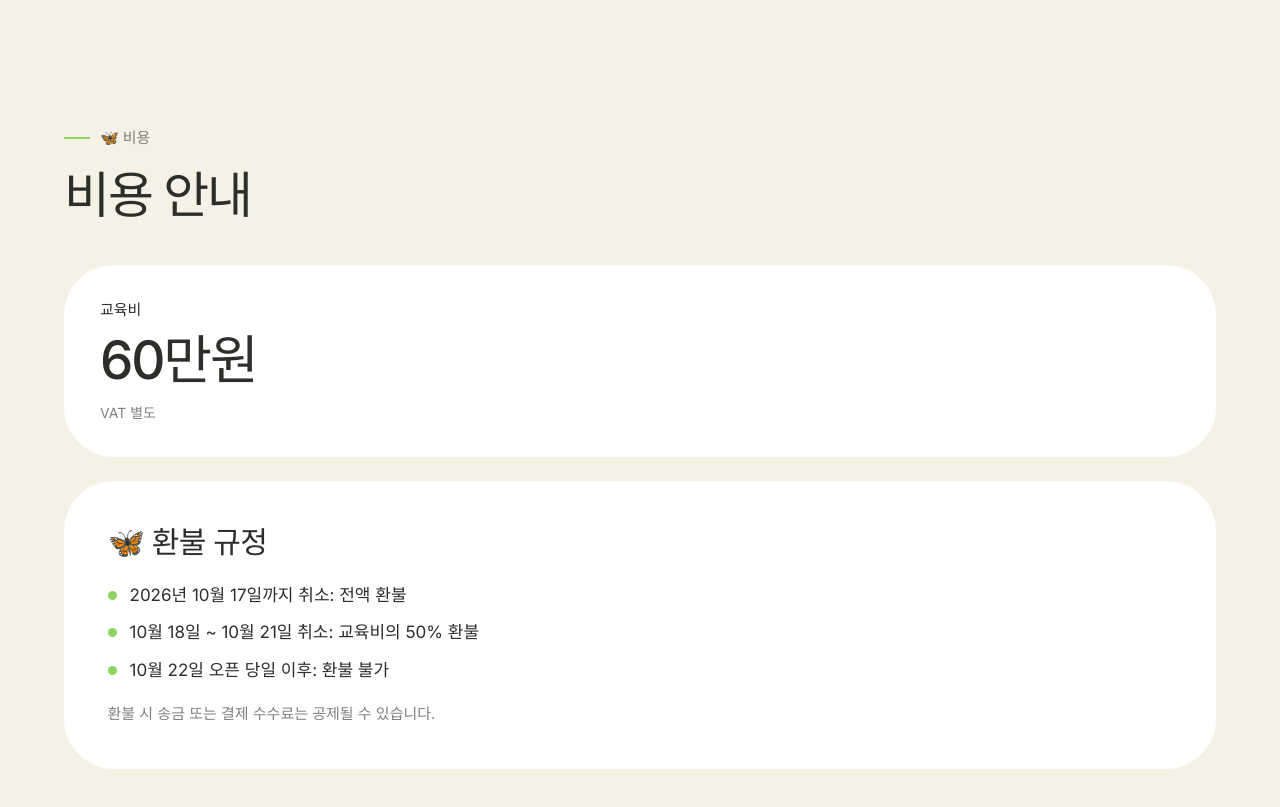
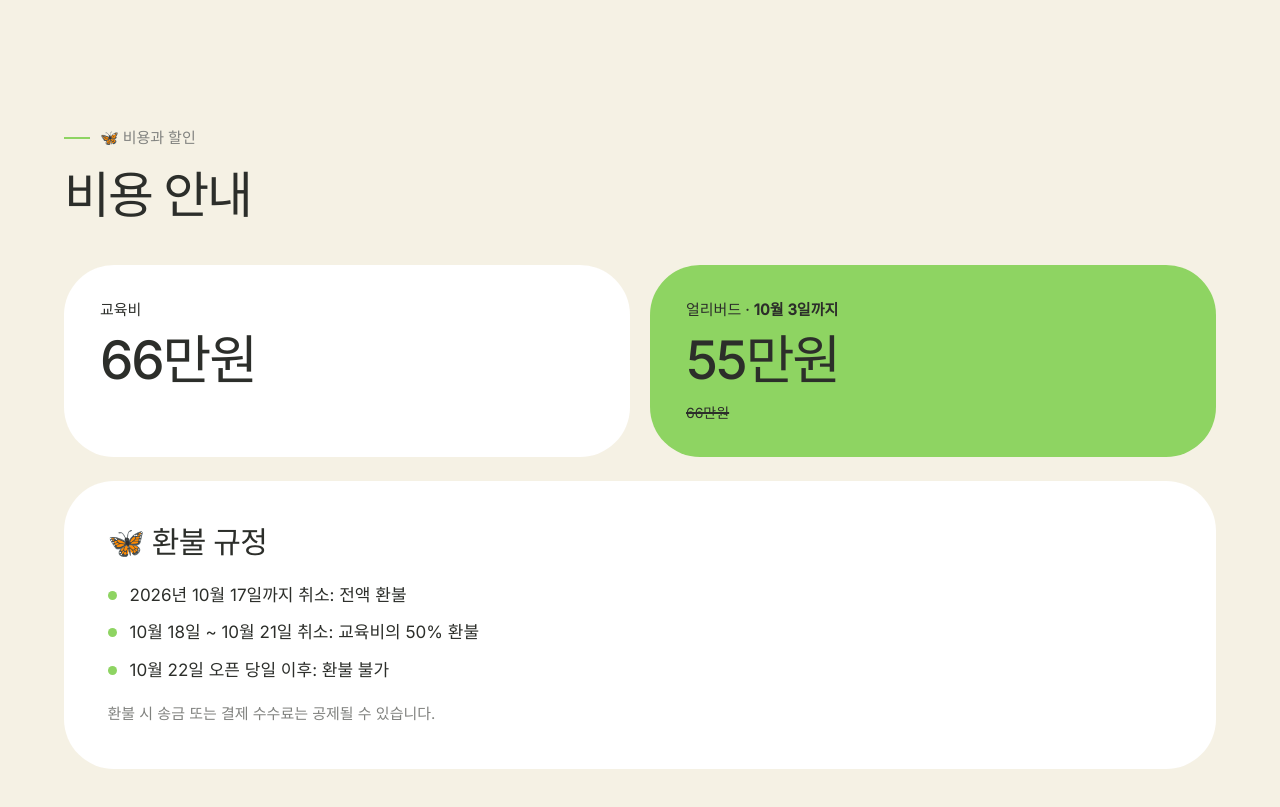
Before and after one commit to saddleppo-hub/mbsr2609, a plain HTML site: page index.html in a window 1280 px wide. Shown: the part 7100-7907 px from the top of the page. Drawn offline with Linux system fonts and the light colour scheme.

Commit message:
비용 안내 개편 — 교육비 인상, 얼리버드 신설, VAT 문구 삭제
- 교육비를 60만원에서 66만원으로 변경
- 얼리버드(10월 3일까지) 55만원 가격 박스 추가
- 'VAT 별도' 문구를 비용 섹션에서 삭제

Co-Authored-By: Claude Opus 5 <noreply@anthropic.com>

```diff
--- a/index.html
+++ b/index.html
@@ -808,14 +808,18 @@ details p{margin:14px 0 0;font-size:17px;line-height:1.6;padding-left:0;}
 <!-- ============ PRICE ============ -->
 <section class="section" id="price" aria-labelledby="price-h">
   <div class="wrap">
-    <p class="section-label">🦋 비용</p>
+    <p class="section-label">🦋 비용과 할인</p>
     <h2 class="h-md" id="price-h">비용 안내</h2>
 
     <div class="price-row" style="margin-top:40px;">
       <div class="price-box">
         <p class="k">교육비</p>
-        <p class="v">60만원</p>
-        <p class="n">VAT 별도</p>
+        <p class="v">66만원</p>
+      </div>
+      <div class="price-box price-box--early">
+        <p class="k">얼리버드 · <strong>10월 3일까지</strong></p>
+        <p class="v">55만원</p>
+        <p class="n"><span class="strike">66만원</span></p>
       </div>
     </div>
 
```
